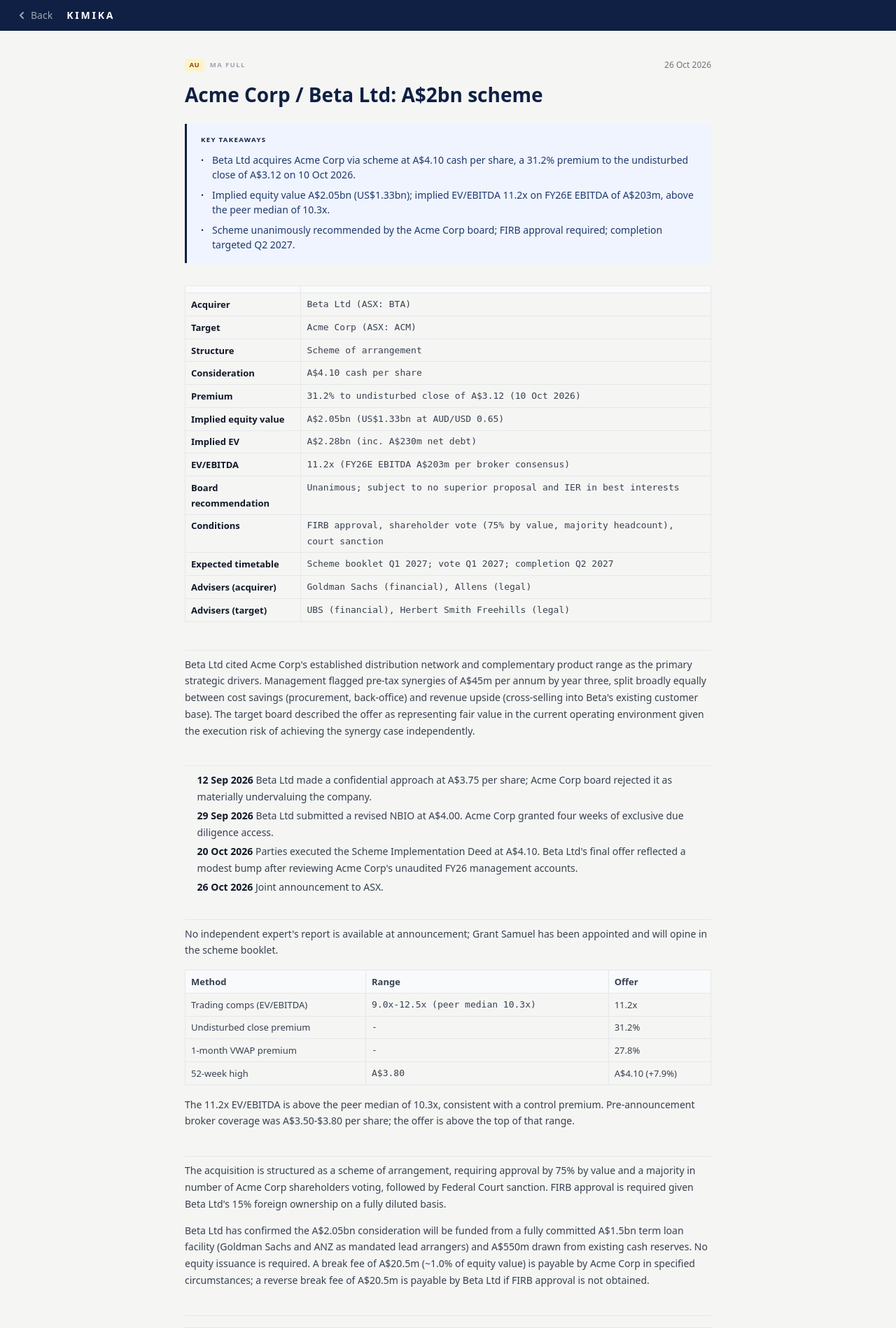
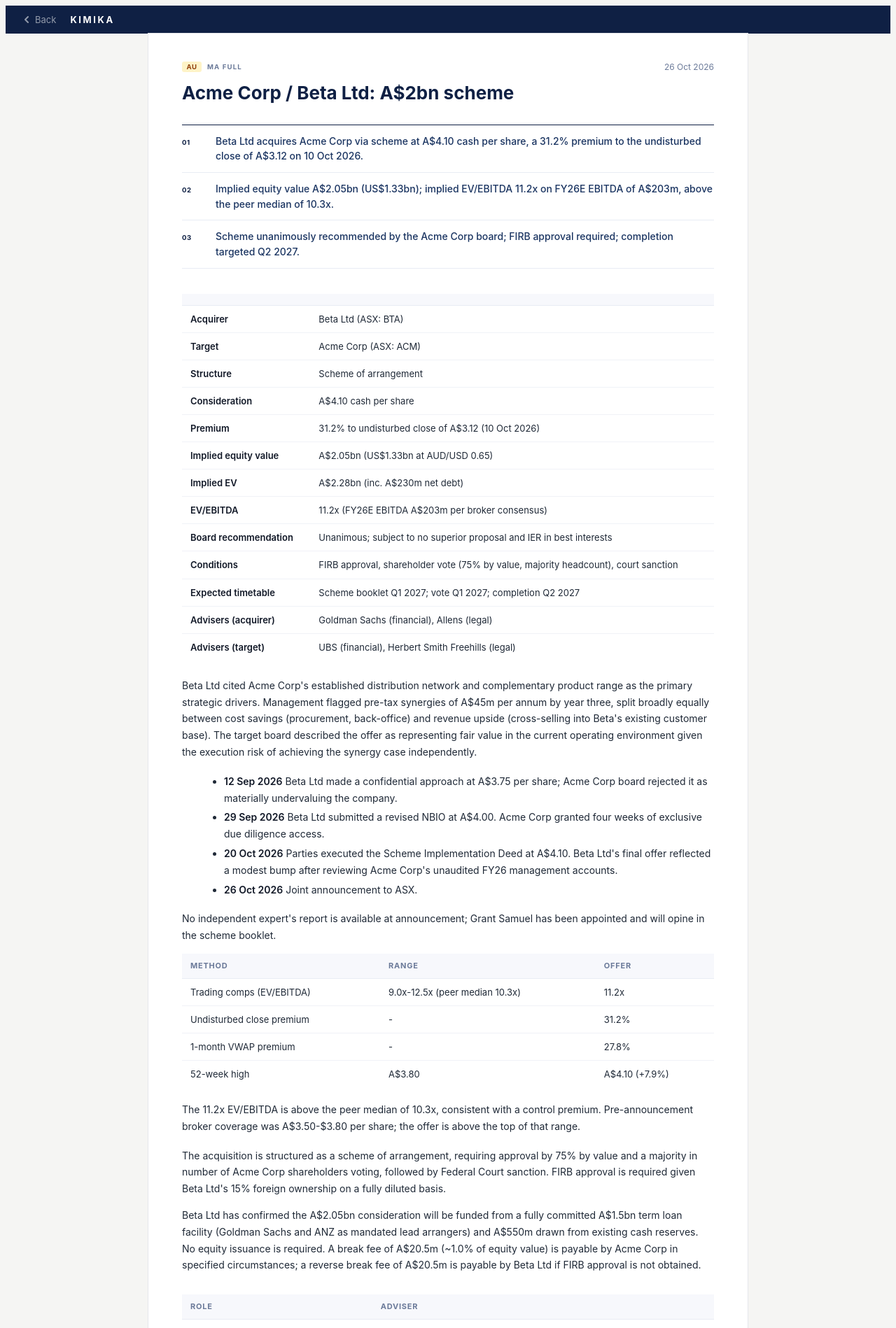
Before and after one commit to rohxcth/Kimika, a FastAPI app: page /report/2026-10-26/acme-corp-beta-ltd-a-2bn-scheme-mafull-au-2026-10-26 in a window 1280 px wide. Shown: the top 1898 px of the page at 70% size. Run offline with FastAPI, Linux system fonts and the light colour scheme; data that the repository does not hold is empty; some libraries are stand-ins or nearby versions.

Commit message:
Redesign report detail page + add stale-server lesson
Replace generic report page with a research-note style layout:
numbered ruled takeaways table (01/02/03), small-caps section chapter
markers, clean document column on white, no box shadows. Add
badge-region-global. Record lesson: verify new routes via TestClient,
never rely on uvicorn reload after session-level changes.

Co-Authored-By: Claude Sonnet 4.6 <noreply@anthropic.com>

```diff
--- a/app/static/app.css
+++ b/app/static/app.css
@@ -211,216 +211,298 @@
 
 /* ── Report detail page ── */
 
-.report-page {
-  max-width: 800px;
-  margin: 0 auto;
-  padding: 2.5rem 1.5rem 4rem;
+/* hidden utility (used by JS toggleVerification) */
+.hidden { display: none !important; }
+
+/* Page shell */
+.rp-page {
+  background: #f5f5f3;
+  min-height: 100vh;
+  font-family: -apple-system, BlinkMacSystemFont, 'Segoe UI', sans-serif;
 }
 
-.report-meta-row {
+/* Header */
+.rp-header {
+  background: #0f2044;
+  color: white;
+  padding: 0.75rem 1.5rem;
+  display: flex;
+  align-items: center;
+  gap: 1.25rem;
+}
+
+.rp-back {
+  display: flex;
+  align-items: center;
+  gap: 0.375rem;
+  color: rgba(255,255,255,0.55);
+  font-size: 0.8125rem;
+  text-decoration: none;
+  transition: color 0.1s;
+}
+.rp-back:hover { color: white; }
+
+.rp-wordmark {
+  font-weight: 700;
+  letter-spacing: 0.2em;
+  text-transform: uppercase;
+  font-size: 0.8125rem;
+}
+
+/* Document */
+.rp-main {
+  max-width: 760px;
+  margin: 0 auto;
+  background: white;
+  padding: 2.5rem 3rem 4rem;
+  min-height: calc(100vh - 44px);
+  box-shadow: 0 0 0 1px #e5e7eb;
+}
+
+@media (max-width: 860px) {
+  .rp-main { padding: 1.75rem 1.25rem 3rem; }
+}
+
+/* Metadata row */
+.rp-meta {
   display: flex;
   align-items: center;
   gap: 0.5rem;
-  margin-bottom: 1rem;
+  margin-bottom: 0.875rem;
 }
 
-.report-type-label {
+.rp-type {
   font-size: 0.6rem;
   font-weight: 700;
-  letter-spacing: 0.14em;
-  color: #9ca3af;
+  letter-spacing: 0.12em;
+  text-transform: uppercase;
+  color: #6b7a99;
 }
 
-.report-meta-date {
+.rp-date {
   font-size: 0.75rem;
-  color: #6b7280;
+  color: #6b7a99;
   margin-left: auto;
 }
 
-.report-title {
-  font-size: 1.75rem;
+/* Title */
+.rp-title {
+  font-size: 1.625rem;
   font-weight: 700;
   color: #0f2044;
   line-height: 1.25;
-  margin-bottom: 1.5rem;
+  margin: 0 0 1.75rem;
+  max-width: 56ch;
 }
 
-.report-takeaways {
-  background: #f0f4ff;
-  border-left: 3px solid #0f2044;
-  border-radius: 0 0.375rem 0.375rem 0;
-  padding: 1rem 1.25rem;
-  margin-bottom: 2rem;
+/* Key takeaways — numbered ruled table */
+.rp-kt {
+  border-top: 1.5px solid #0f2044;
+  margin-bottom: 2.25rem;
 }
 
-.report-takeaways-label {
+.rp-kt-row {
+  display: grid;
+  grid-template-columns: 2.25rem 1fr;
+  gap: 0.75rem;
+  padding: 0.75rem 0;
+  border-bottom: 1px solid #e8ecf4;
+  align-items: baseline;
+}
+
+.rp-kt-n {
   font-size: 0.6rem;
   font-weight: 700;
-  letter-spacing: 0.14em;
-  text-transform: uppercase;
   color: #0f2044;
-  margin-bottom: 0.625rem;
+  letter-spacing: 0.05em;
+  padding-top: 0.15rem;
 }
 
-.report-takeaways-list {
-  list-style: none;
+.rp-kt-text {
+  font-size: 0.875rem;
+  font-weight: 500;
+  color: #1a3461;
+  line-height: 1.55;
   margin: 0;
-  padding: 0;
-  display: flex;
-  flex-direction: column;
-  gap: 0.5rem;
 }
 
-.report-takeaways-list li {
-  font-size: 0.875rem;
-  color: #1e3a6e;
-  line-height: 1.5;
-  padding-left: 1rem;
-  position: relative;
+/* Body section wrapper */
+.rp-section {
+  padding-bottom: 0.25rem;
 }
 
-.report-takeaways-list li::before {
-  content: "·";
-  position: absolute;
-  left: 0;
-  font-weight: 700;
-  color: #0f2044;
+/* Body prose */
+.prose-report {
+  font-size: 0.875rem;
+  line-height: 1.7;
+  color: #1f2937;
 }
 
-.report-section {
-  margin-bottom: 0.5rem;
-  padding-bottom: 1.5rem;
-  border-bottom: 1px solid #e5e7eb;
+.prose-report p { margin: 0 0 0.875rem; }
+
+.prose-report ul,
+.prose-report ol { margin: 0 0 0.875rem 1.25rem; }
+
+.prose-report li { margin-bottom: 0.25rem; }
+
+/* Section headings — research note chapter markers */
+.prose-report h2 {
+  font-size: 0.6875rem;
+  font-weight: 700;
+  text-transform: uppercase;
+  letter-spacing: 0.1em;
+  color: #0f2044;
+  border-bottom: 1.5px solid #0f2044;
+  padding-bottom: 0.3rem;
+  margin: 2rem 0 0.875rem;
 }
 
-.report-section:last-of-type {
-  border-bottom: none;
-}
-
-/* Override prose sizes for the detail page — larger and more readable */
-.report-page .prose-kimika {
-  font-size: 0.875rem;
-  line-height: 1.7;
-}
-
-.report-page .prose-kimika h2 {
-  font-size: 1rem;
-  font-weight: 700;
-  color: #0f2044;
-  margin: 1.5rem 0 0.5rem;
-  padding-bottom: 0.25rem;
-  border-bottom: 1px solid #e5e7eb;
-}
-
-.report-page .prose-kimika h3 {
+.prose-report h3 {
   font-size: 0.875rem;
   font-weight: 600;
   color: #111827;
   margin: 1.25rem 0 0.375rem;
 }
 
-.report-page .prose-kimika p {
-  margin: 0 0 0.875rem;
+.prose-report strong {
+  font-weight: 600;
+  color: #111827;
 }
 
-.report-page .prose-kimika table {
+/* Tables */
+.prose-report table {
+  width: 100%;
+  border-collapse: collapse;
   font-size: 0.8125rem;
-  margin: 1rem 0;
+  margin: 0.75rem 0 1.25rem;
 }
 
-/* Verification section */
-.report-verify-wrap {
-  margin: 2rem 0 1rem;
-  border-top: 1px solid #e5e7eb;
-  padding-top: 1rem;
+.prose-report th {
+  background: #f7f8fc;
+  font-size: 0.6875rem;
+  font-weight: 700;
+  text-transform: uppercase;
+  letter-spacing: 0.07em;
+  color: #6b7a99;
+  padding: 0.5rem 0.75rem;
+  border-bottom: 1.5px solid #e8ecf4;
+  text-align: left;
+  white-space: nowrap;
 }
 
-.report-verify-toggle {
+.prose-report td {
+  padding: 0.5rem 0.75rem;
+  border-bottom: 1px solid #f0f2f7;
+  color: #1f2937;
+  vertical-align: top;
+}
+
+.prose-report tr:last-child td { border-bottom: none; }
+
+/* Verification disclosure */
+.rp-disclosure {
+  margin-top: 2.5rem;
+  padding-top: 1rem;
+  border-top: 1px solid #e8ecf4;
+}
+
+.rp-disclosure-btn {
+  display: flex;
+  align-items: center;
+  gap: 0.625rem;
   font-size: 0.75rem;
-  color: #6b7280;
-  text-decoration: underline;
-  text-underline-offset: 3px;
+  color: #6b7a99;
   background: none;
   border: none;
   cursor: pointer;
   padding: 0;
 }
+.rp-disclosure-btn:hover { color: #374151; }
 
-.report-verify-toggle:hover { color: #374151; }
+.rp-disclosure-count {
+  font-size: 0.6rem;
+  font-weight: 700;
+  background: #f0f2f7;
+  color: #6b7a99;
+  padding: 0.125rem 0.4rem;
+  border-radius: 999px;
+}
 
-.report-verify-body {
-  margin-top: 0.75rem;
+.rp-disclosure-body {
+  margin-top: 0.875rem;
   overflow-x: auto;
 }
 
-.report-verify-table {
+.rp-vtable {
   width: 100%;
   border-collapse: collapse;
   font-size: 0.75rem;
 }
 
-.report-verify-table th,
-.report-verify-table td {
-  border: 1px solid #e5e7eb;
-  padding: 0.375rem 0.625rem;
+.rp-vtable th,
+.rp-vtable td {
+  padding: 0.4rem 0.625rem;
   text-align: left;
   vertical-align: top;
+  border-bottom: 1px solid #f0f2f7;
 }
 
-.report-verify-table th {
-  background: #f9fafb;
-  font-weight: 600;
-  color: #374151;
+.rp-vtable th {
+  font-size: 0.6rem;
+  font-weight: 700;
+  text-transform: uppercase;
+  letter-spacing: 0.08em;
+  color: #6b7a99;
+  background: #f7f8fc;
   white-space: nowrap;
+  border-bottom: 1.5px solid #e8ecf4;
 }
 
 /* Bibliography */
-.report-bibliography {
-  margin-top: 2rem;
+.rp-bib {
+  margin-top: 2.5rem;
   padding-top: 1.5rem;
-  border-top: 2px solid #e5e7eb;
+  border-top: 2px solid #e8ecf4;
 }
 
-.report-bibliography-label {
+.rp-bib-heading {
   font-size: 0.6rem;
   font-weight: 700;
-  letter-spacing: 0.14em;
   text-transform: uppercase;
-  color: #9ca3af;
-  margin-bottom: 1rem;
+  letter-spacing: 0.12em;
+  color: #6b7a99;
+  margin-bottom: 1.25rem;
 }
 
-.report-bib-category {
+.rp-bib-cat {
   font-size: 0.6875rem;
   font-weight: 600;
   color: #374151;
-  text-transform: uppercase;
-  letter-spacing: 0.08em;
   margin: 1rem 0 0.375rem;
 }
 
-.report-bib-list {
+.rp-bib-list {
   list-style: none;
   padding: 0;
   margin: 0 0 0.5rem;
-  display: flex;
-  flex-direction: column;
-  gap: 0.375rem;
 }
 
-.report-bib-list li {
+.rp-bib-list li {
   font-size: 0.8125rem;
-  line-height: 1.5;
+  line-height: 1.6;
+  padding: 0.2rem 0;
+  border-bottom: 1px solid #f5f5f3;
 }
 
-.report-bib-list a {
+.rp-bib-list a {
   color: #1d4ed8;
   text-decoration: none;
 }
+.rp-bib-list a:hover { text-decoration: underline; }
 
-.report-bib-list a:hover { text-decoration: underline; }
+/* Shared utilities */
+.rp-mono { font-family: ui-monospace, monospace; font-size: 0.8em; }
+.rp-muted { color: #9ca3af; font-style: italic; }
 
-.report-bib-meta {
-  color: #6b7280;
-  font-size: 0.75rem;
-}
+/* Global region badge */
+.badge-region-global { background: #f1f5f9; color: #475569; }
--- a/app/templates/report.html
+++ b/app/templates/report.html
@@ -4,67 +4,63 @@
   <meta charset="UTF-8">
   <meta name="viewport" content="width=device-width, initial-scale=1.0">
   <title>{{ report.title }} — Kimika</title>
-  <script src="https://cdn.tailwindcss.com"></script>
   <link rel="stylesheet" href="/static/app.css">
 </head>
-<body class="bg-[#f5f5f3] text-gray-900 antialiased">
+<body class="rp-page">
 
-  <!-- Header -->
-  <header class="bg-[#0f2044] text-white px-6 py-3 flex items-center gap-5">
-    <a href="/" class="text-white/60 hover:text-white text-sm flex items-center gap-1.5 transition-colors">
-      <svg width="14" height="14" viewBox="0 0 14 14" fill="none" stroke="currentColor" stroke-width="2" stroke-linecap="round" stroke-linejoin="round">
-        <path d="M9 11L5 7l4-4"/>
+  <header class="rp-header">
+    <a href="/" class="rp-back">
+      <svg width="12" height="12" viewBox="0 0 12 12" fill="none" stroke="currentColor" stroke-width="2" stroke-linecap="round" stroke-linejoin="round" aria-hidden="true">
+        <path d="M8 10L4 6l4-4"/>
       </svg>
       Back
     </a>
-    <span class="font-bold tracking-[0.2em] uppercase text-sm">Kimika</span>
+    <span class="rp-wordmark">Kimika</span>
   </header>
 
-  <!-- Report page -->
-  <main class="report-page">
+  <main class="rp-main">
 
-    <!-- Meta row -->
-    <div class="report-meta-row">
+    <!-- Metadata -->
+    <div class="rp-meta">
       <span class="badge-region badge-region-{{ report.region | lower }}">{{ report.region }}</span>
+      <span class="rp-type">{{ report.report_type | replace("_", " ") }}</span>
       {% if entry.version_count and entry.version_count > 0 %}
       <span class="badge-updated">Updated</span>
       {% endif %}
-      <span class="report-type-label">{{ report.report_type | replace("_", " ") | upper }}</span>
-      <span class="report-meta-date">{{ report.date | format_date_short }}</span>
+      <span class="rp-date">{{ report.date | format_date_short }}</span>
     </div>
 
     <!-- Title -->
-    <h1 class="report-title">{{ report.title }}</h1>
+    <h1 class="rp-title">{{ report.title }}</h1>
 
-    <!-- Key takeaways -->
+    <!-- Key takeaways: numbered ruled table (research note style) -->
     {% if report.key_takeaways %}
-    <div class="report-takeaways">
-      <p class="report-takeaways-label">Key takeaways</p>
-      <ul class="report-takeaways-list">
-        {% for kt in report.key_takeaways %}
-        <li>{{ kt }}</li>
-        {% endfor %}
-      </ul>
+    <div class="rp-kt" role="list" aria-label="Key takeaways">
+      {% for kt in report.key_takeaways %}
+      <div class="rp-kt-row" role="listitem">
+        <span class="rp-kt-n" aria-hidden="true">0{{ loop.index }}</span>
+        <p class="rp-kt-text">{{ kt }}</p>
+      </div>
+      {% endfor %}
     </div>
     {% endif %}
 
-    <!-- Body sections (exclude bibliography key — rendered separately) -->
+    <!-- Body sections -->
     {% for key, html in report.rendered_sections.items() %}
       {% if "bibliography" not in key %}
-      <div class="report-section prose-kimika">
-        {{ html | safe }}
-      </div>
+      <div class="rp-section prose-report">{{ html | safe }}</div>
       {% endif %}
     {% endfor %}
 
-    <!-- Verification log (collapsible) -->
+    <!-- Verification disclosure -->
     {% if report.verification_log %}
-    <div class="report-verify-wrap">
-      <button onclick="toggleVerification('main')" class="report-verify-toggle">
-        Verification log ({{ report.verification_log | length }} figures)
+    <div class="rp-disclosure">
+      <button onclick="toggleVerification('main')" class="rp-disclosure-btn" aria-expanded="false">
+        Verification log
+        <span class="rp-disclosure-count">{{ report.verification_log | length }} figures</span>
       </button>
-      <div id="verify-main" class="hidden report-verify-body">
-        <table class="report-verify-table">
+      <div id="verify-main" class="hidden rp-disclosure-body">
+        <table class="rp-vtable">
           <thead>
             <tr>
               <th>Figure</th>
@@ -78,10 +74,10 @@
             {% for item in report.verification_log %}
             <tr>
               <td>{{ item.figure }}</td>
-              <td class="font-mono">{{ item.value }}</td>
+              <td class="rp-mono">{{ item.value }}</td>
               <td>{{ item.status }}</td>
               <td>{{ item.sources | join(", ") }}</td>
-              <td class="text-gray-500">{{ item.note or "" }}</td>
+              <td class="rp-muted">{{ item.note or "" }}</td>
             </tr>
             {% endfor %}
           </tbody>
@@ -92,19 +88,19 @@
 
     <!-- Bibliography -->
     {% if report.bibliography %}
-    <div class="report-bibliography">
-      <p class="report-bibliography-label">Bibliography</p>
+    <div class="rp-bib">
+      <p class="rp-bib-heading">Bibliography</p>
       {% set ns = namespace(current_cat="") %}
       {% for b in report.bibliography %}
         {% if b.category != ns.current_cat %}
           {% if ns.current_cat != "" %}</ul>{% endif %}
-          <p class="report-bib-category">{{ b.category }}</p>
-          <ul class="report-bib-list">
+          <p class="rp-bib-cat">{{ b.category }}</p>
+          <ul class="rp-bib-list">
           {% set ns.current_cat = b.category %}
         {% endif %}
         <li>
           <a href="{{ b.url }}" target="_blank" rel="noopener noreferrer">{{ b.title }}</a>
-          <span class="report-bib-meta"> — {{ b.publisher }}, {{ b.date }}</span>
+          <span class="rp-muted"> — {{ b.publisher }}, {{ b.date }}</span>
         </li>
       {% endfor %}
       {% if report.bibliography %}</ul>{% endif %}
@@ -113,6 +109,5 @@
 
   </main>
 
-  <script src="/static/app.js"></script>
 </body>
 </html>
```
Also changed, not shown: docs/lessons.md (+2 -0 lines).
